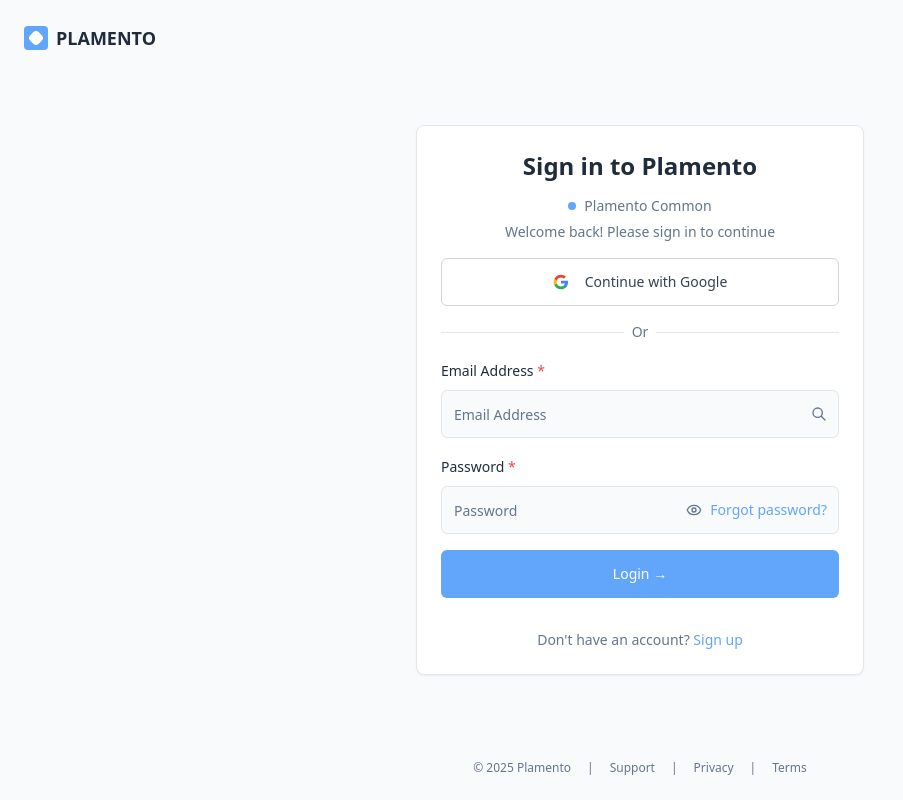
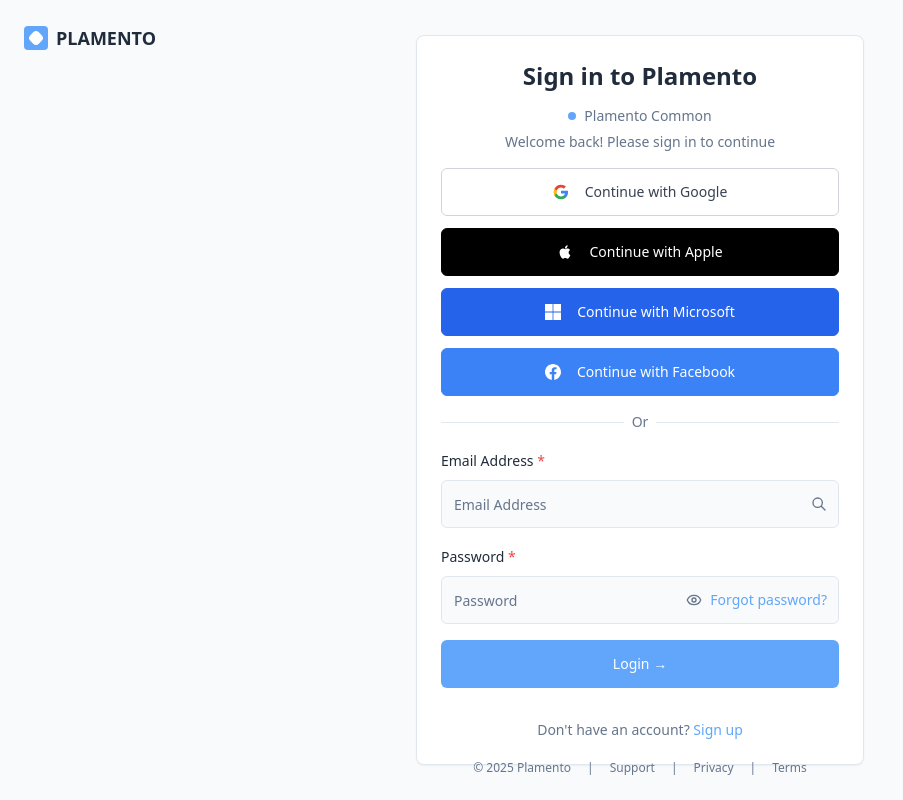
Before and after one commit to MalaiarasuGRaj/plamento-sign-in, a React (Vite) app: page / in a window 1280 px wide. Shown: the whole page, without its empty margins (0-903 px from the left). Built offline with nearby package versions, Linux system fonts and the light colour scheme.

Commit message:
Add Apple ID login option
Add Apple ID login functionality to the login page.

```diff
--- a/src/components/LoginPage.tsx
+++ b/src/components/LoginPage.tsx
@@ -42,6 +42,8 @@ const LoginPage = () => {
         </CardHeader>
 
         <CardContent className="space-y-4">
+          {/* Social Sign In Buttons */}
+          <div className="space-y-3">
             {/* Google Sign In Button */}
             <Button variant="google" className="w-full h-12" type="button">
               <svg className="w-5 h-5 mr-2" viewBox="0 0 24 24">
@@ -64,6 +66,31 @@ const LoginPage = () => {
               </svg>
               Continue with Google
             </Button>
+
+            {/* Apple Sign In Button */}
+            <Button variant="outline" className="w-full h-12 bg-black text-white hover:bg-gray-800 border-black" type="button">
+              <svg className="w-5 h-5 mr-2" viewBox="0 0 24 24" fill="currentColor">
+                <path d="M18.71 19.5c-.83 1.24-1.71 2.45-3.05 2.47-1.34.03-1.77-.79-3.29-.79-1.53 0-2 .77-3.27.82-1.31.05-2.3-1.32-3.14-2.53C4.25 17 2.94 12.45 4.7 9.39c.87-1.52 2.43-2.48 4.12-2.51 1.28-.02 2.5.87 3.29.87.78 0 2.26-1.07 3.81-.91.65.03 2.47.26 3.64 1.98-.09.06-2.17 1.28-2.15 3.81.03 3.02 2.65 4.03 2.68 4.04-.03.07-.42 1.44-1.38 2.83M13 3.5c.73-.83 1.94-1.46 2.94-1.5.13 1.17-.34 2.35-1.04 3.19-.69.85-1.83 1.51-2.95 1.42-.15-1.15.41-2.35 1.05-3.11z"/>
+              </svg>
+              Continue with Apple
+            </Button>
+
+            {/* Microsoft Sign In Button */}
+            <Button variant="outline" className="w-full h-12 bg-blue-600 text-white hover:bg-blue-700 border-blue-600" type="button">
+              <svg className="w-5 h-5 mr-2" viewBox="0 0 24 24" fill="currentColor">
+                <path d="M11.4 24H0V12.6h11.4V24zM24 24H12.6V12.6H24V24zM11.4 11.4H0V0h11.4v11.4zM24 11.4H12.6V0H24v11.4z"/>
+              </svg>
+              Continue with Microsoft
+            </Button>
+
+            {/* Facebook Sign In Button */}
+            <Button variant="outline" className="w-full h-12 bg-blue-500 text-white hover:bg-blue-600 border-blue-500" type="button">
+              <svg className="w-5 h-5 mr-2" viewBox="0 0 24 24" fill="currentColor">
+                <path d="M24 12.073c0-6.627-5.373-12-12-12s-12 5.373-12 12c0 5.99 4.388 10.954 10.125 11.854v-8.385H7.078v-3.47h3.047V9.43c0-3.007 1.792-4.669 4.533-4.669 1.312 0 2.686.235 2.686.235v2.953H15.83c-1.491 0-1.956.925-1.956 1.874v2.25h3.328l-.532 3.47h-2.796v8.385C19.612 23.027 24 18.062 24 12.073z"/>
+              </svg>
+              Continue with Facebook
+            </Button>
+          </div>
 
           {/* Divider */}
           <div className="relative">
```
Lines whose indentation alone changed are shown as unchanged.
